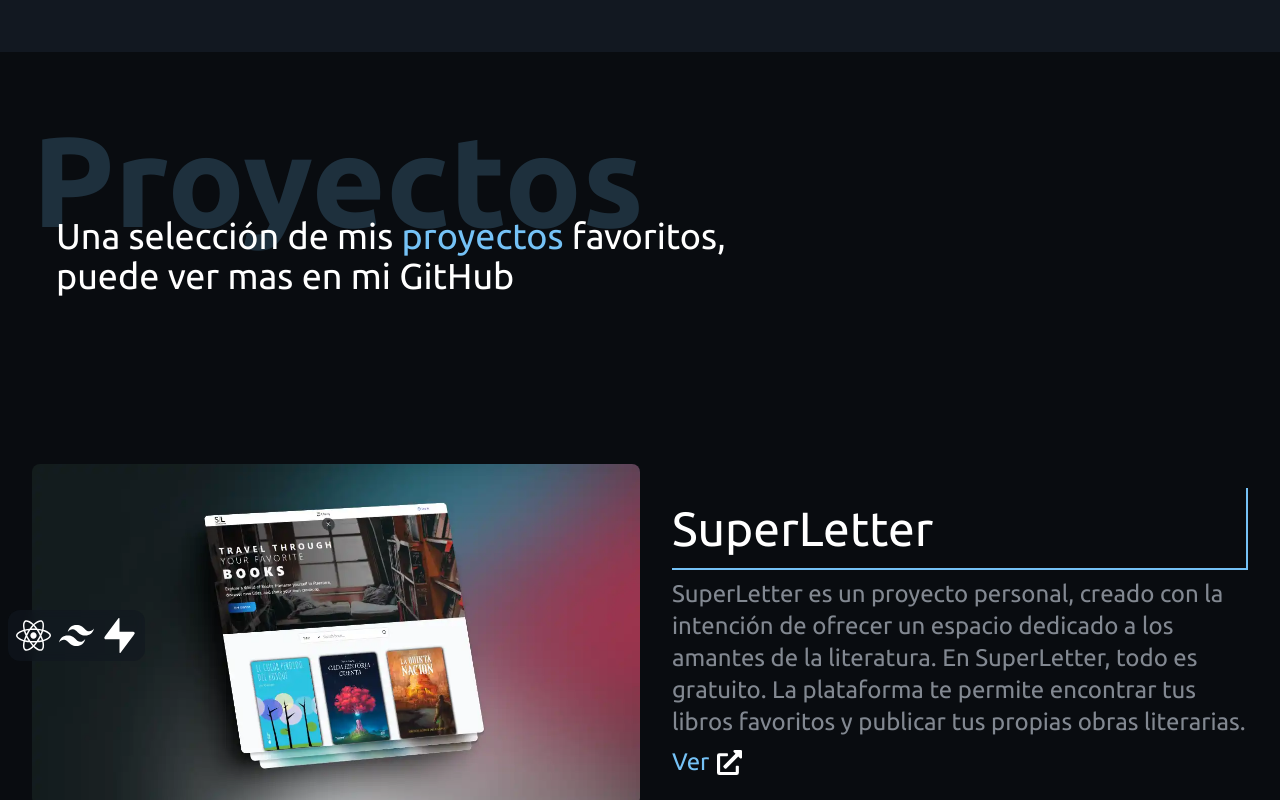
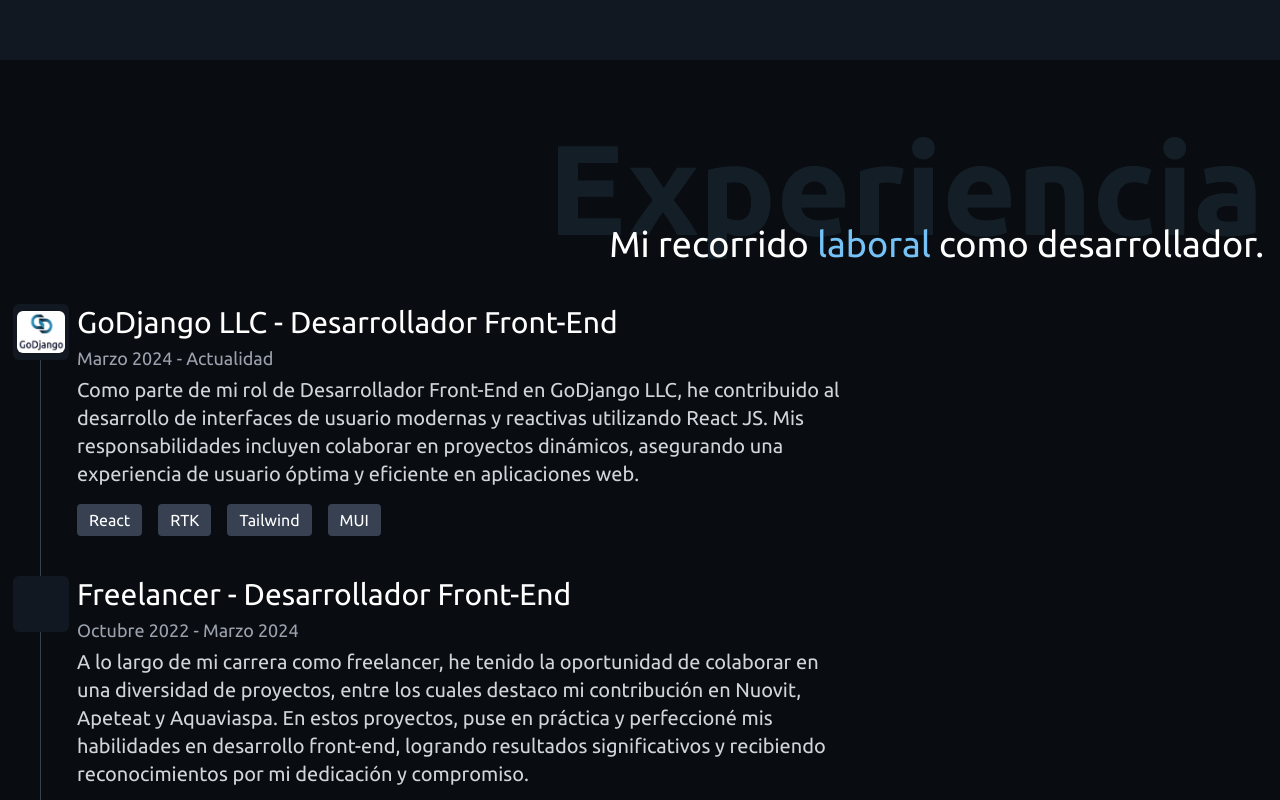
Before and after one commit to guillezdev/Mi-Web, a React (Vite) app: page / in a window 1280 px wide. Shown: the part 820-1620 px from the top of the page. Built offline with nearby package versions, Linux system fonts and the light colour scheme.

Commit message:
new section : Experience

```diff
--- a/src/App.jsx
+++ b/src/App.jsx
@@ -14,10 +14,10 @@
     <>
       <Navbar />
       <Home />
-    {/*   <Experiencia />  */}
+      <Experiencia />
       <Projects />
       <Skills />
-     {/*  <Servicios />
+      {/*  <Servicios />
       */}
       <Contact />
       <Footer />
--- a/src/components/Experiencia.jsx
+++ b/src/components/Experiencia.jsx
@@ -1,26 +1,25 @@
 import React from 'react'
-
+import godjangollc from '../assets/godjangollc.png';
 const experiencias = [
   {
     id: 1,
-    title: "SuperLetter",
-    description: "SuperLetter es un proyecto personal, creado con la intención de ofrecer un espacio dedicado a los amantes de la literatura. En SuperLetter, todo es gratuito. La plataforma te permite encontrar tus libros favoritos y publicar tus propias obras literarias.",
-    bgColor: "bg-gray-400",
-    textColor: "text-gray-800"
+    title: "GoDjango LLC",
+    description: "Como parte de mi rol de Desarrollador Front-End en GoDjango LLC, he contribuido al desarrollo de interfaces de usuario modernas y reactivas utilizando React JS. Mis responsabilidades incluyen colaborar en proyectos dinámicos, asegurando una experiencia de usuario óptima y eficiente en aplicaciones web.",
+    startDate: "Marzo 2024",
+    endDate: "Actualidad",
+    img: godjangollc,
+    position: "Desarrollador Front-End",
+    skills: ["React", "RTK", "Tailwind", "MUI"]
   },
   {
     id: 2,
-    title: "Search-muvie",
-    description: "Descubre tus películas y series favoritas.",
-    bgColor: "bg-red-400",
-    textColor: "text-white"
-  },
-  {
-    id: 3,
-    title: "Numeria",
-    description: "Realiza cálculos en el ámbito de las matemáticas numéricas.",
-    bgColor: "bg-gray-400",
-    textColor: "text-gray-800"
+    title: "Freelancer",
+    description: "A lo largo de mi carrera como freelancer, he tenido la oportunidad de colaborar en una diversidad de proyectos, entre los cuales destaco mi contribución en Nuovit, Apeteat y Aquaviaspa. En estos proyectos, puse en práctica y perfeccioné mis habilidades en desarrollo front-end, logrando resultados significativos y recibiendo reconocimientos por mi dedicación y compromiso.",
+    startDate: "Octubre 2022",
+    endDate: "Marzo 2024",
+    img: "",
+    position: "Desarrollador Front-End",
+    skills: ["Html", "Css", "JavaScript", "Tailwind", "Sass ", "ReactJS"]
   },
 ]
 
@@ -36,24 +35,24 @@
             Mi recorrido <span className="text-primary">laboral</span> como desarrollador.
           </h1>
         </div>
-        <div className='w-full h-fit flex flex-col md:flex-row justify-between px-4 text-secundary'>
-          <div className="container mx-auto w-full h-full">
-            <div className="relative wrap overflow-hidden p-10 h-full">
-              <div className="border-2-2 absolute border-opacity-20 border-gray-700 h-full border lg:left-1/2" ></div>
-              {experiencias.map((exp, index) => (
-                <div key={exp.id} className={`mb-8 flex ${index % 2 === 0 ? "justify-between" : "justify-between lg:flex-row-reverse"} items-center w-full ${index % 2 === 0 ? "right-timeline" : "left-timeline"}`}>
-                  <div className="order-1 w-5/12"></div>
-                  <div className="z-20 flex items-center order-1 bg-fondo shadow-xl w-8 h-8 rounded-full">
-                    <h1 className="mx-auto font-semibold text-lg text-primary">{exp.id}</h1>
-                  </div>
-                  <div className={`order-1 bg-fondo rounded-lg shadow-xl w-5/12 px-6 py-4`}>
-                    <h3 className={`mb-3 font-bold text-white text-xl`}>{exp.title}</h3>
-                    <p className="text-sm leading-snug tracking-wide text-secundary text-opacity-100">{exp.description}</p>
-                  </div>
-                </div>
-              ))}
-            </div>
-          </div>
+        <div className='w-full h-fit flex flex-col md:flex-row justify-between text-secundary px-10'>
+          <ol class="relative border-s border-gray-700">
+            {experiencias.map((exp) => (
+              <li class="mb-10 ml-6 px-3">
+                <span class={`absolute flex items-center justify-center w-14 h-14 p-1 bg-fondo rounded-md -start-7 `}>
+                  <img className='object-cover rounded-md' src={exp.img} alt=""/>
+                </span>
+                <h3 class="mb-1 text-2xl md:text-3xl text-white">{exp.title} - <span class="text-secondary-500">{exp.position}</span></h3>
+                <time class="block mb-1 text-base md:text-lg font-normal leading-none text-gray-400 ">{exp.startDate} - {exp.endDate}</time>
+                <p class="mb-4  text-lg md:text-xl font-normal leading-relaxed text-gray-300 max-w-3xl">{exp.description}</p>
+                <ul class="flex flex-row gap-4 flex-wrap">
+                  {exp.skills.map(skill => (
+                    <li class="bg-gray-700 text-white py-1 px-3 rounded">{skill}</li>
+                  ))}
+                </ul>
+              </li>
+            ))}
+          </ol>
         </div>
       </div>
     </section>
--- a/src/components/Home.jsx
+++ b/src/components/Home.jsx
@@ -7,7 +7,7 @@
 function Home() {
   return (
     <header className="max-w-7xl mx-auto mb-10 text-white py-16" id="home">
-      <div className="flex flex-col md:flex-row justify-center items-center">
+      <div className="flex flex-col md:flex-row justify-center items-center p-2">
         <div className="flex-1 px-4 lg:text-left w-full md:w-1/2">
           <h4 className="text-2xl font-bold mb-2">¡Hola Mundo! soy</h4>
           <h1 className="text-4xl sm:text-6xl font-bold pb-1 text-primary">
--- a/src/components/Projects.jsx
+++ b/src/components/Projects.jsx
@@ -28,7 +28,7 @@
       </div>
       <div className="flex flex-col gap-2 w-full md:w-1/2">
         <h1 className="text-5xl border-b-2 border-r-2 py-4 border-primary">{title}</h1>
-        <p className="text-secundary text-2xl">{description}</p>
+        <p className="text-secundary text-xl">{description}</p>
         <div className="flex gap-4">
           {/* <div className="flex items-center gap-2 hover:underline hover:text-primary pb-1 hover:border-primary cursor-pointer">
             <a className="text-2xl font-extralight text-primary" target="_blank" href={githubLink}>Github</a>
@@ -84,10 +84,10 @@
             Proyectos
           </h2>
           <h1 className='text-4xl mb-10 -mt-16 max-w-2xl ml-6 text-white'>
-            Una selección de mis <span className="text-primary">proyectos</span> favoritos, puede ver mas en mi <a className="hover:text-primary hover:underline underline-offset-4" target="_blank" href="https://github.com/guillezdev" aria-label="Enlace a guithub">GitHub</a>
+            Una selección de mis <span className="text-primary">proyectos</span> favoritos, puede ver más en mi <a className="hover:text-primary hover:underline underline-offset-4" target="_blank" href="https://github.com/guillezdev" aria-label="Enlace a guithub">GitHub</a>
           </h1>
         </div>
-        <div className='flex flex-col gap-16 justify-center items-center py-16 md:py-32'>
+        <div className='flex flex-col gap-16 justify-center items-center py-16 md:py-32 p-2'>
           {projects.map((project, index) => (
             <ProjectCard key={project.title} {...project} index={index} />
           ))}
--- a/tailwind.config.js
+++ b/tailwind.config.js
@@ -10,7 +10,7 @@
         'fondo': '#121821',
         'fondoclaro': '#222831',
         'primary': '#75C2F6',
-        'secundary': '#828891',
+        'secundary': '#cbd5e1',
       },
     },
   },
```
Also changed, not shown: src/assets/godjangollc.png (added).
